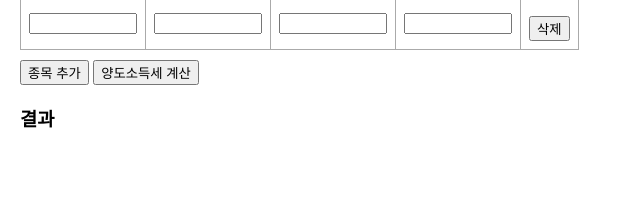
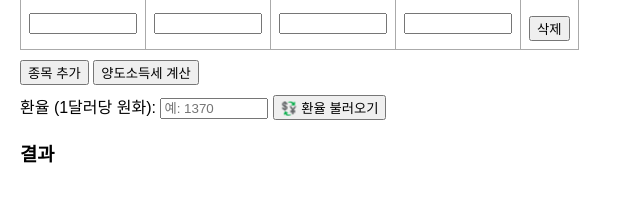
Before and after one commit to stockpark/us-stock-tax-calculator, a plain HTML site: page index.html in a window 1280 px wide. Shown: the part 133-334 px from the top of the page, without its empty margins (0-640 px from the left). Drawn offline with Linux system fonts and the light colour scheme.

Commit message:
Update index.html

```diff
--- a/index.html
+++ b/index.html
@@ -47,7 +47,11 @@
   </table>
   <button onclick="addRow()">종목 추가</button>
   <button onclick="calculate()">양도소득세 계산</button>
-
+<div>
+  <label for="exchange-rate">환율 (1달러당 원화):</label>
+  <input type="number" id="exchange-rate" placeholder="예: 1370">
+  <button onclick="fetchExchangeRate()">💱 환율 불러오기</button>
+</div>
   <h3>결과</h3>
   <div id="result"></div>
 
@@ -97,5 +101,24 @@
       document.getElementById('result').innerHTML = html;
     }
   </script>
+  <script>
+async function fetchExchangeRate() {
+  const accessKey = 18a9dfac56ddbcc42401bb6d1ab0a2f8; // 여기에 복사한 키 넣어줘!
+  const url = `https://api.exchangerate.host/latest?base=USD&symbols=KRW&access_key=${accessKey}`;
+
+  try {
+    const response = await fetch(url);
+    const data = await response.json();
+    if (data.success === false) {
+      throw new Error(data.error?.info || "환율 데이터를 불러오지 못했습니다.");
+    }
+
+    const rate = data.rates.KRW;
+    document.getElementById("exchange-rate").value = rate;
+  } catch (error) {
+    alert("환율 불러오기 실패: " + error.message);
+  }
+}
+</script>
 </body>
 </html>
```
